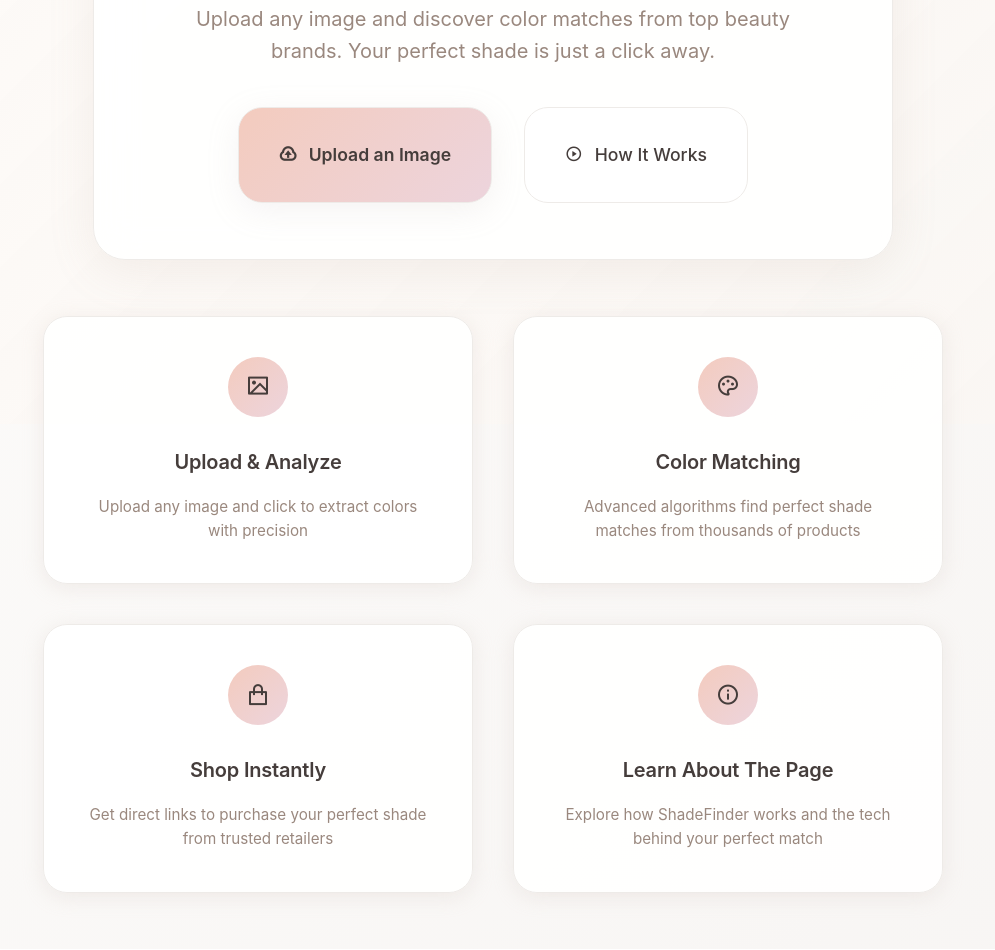
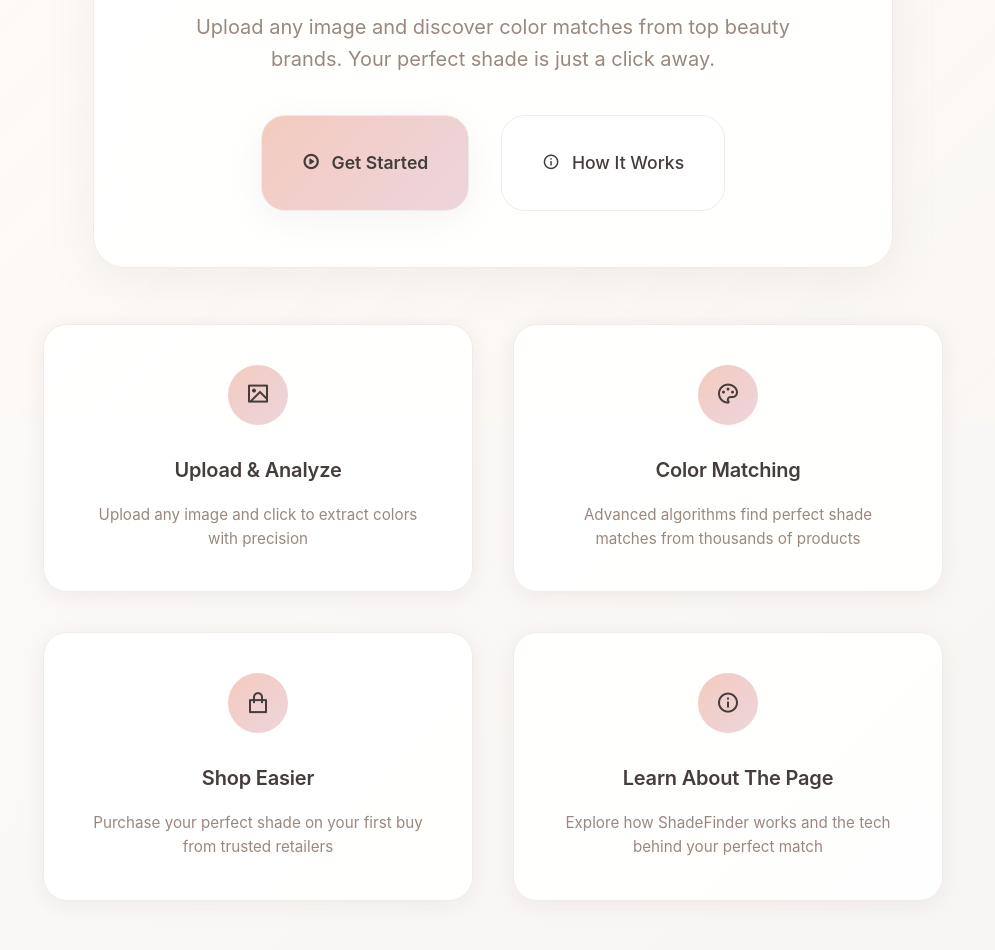
Before and after one commit to voh919/ShadeFinder, a plain HTML site: page home.html in a window 1280 px wide. Shown: the part 376-1326 px from the top of the page, without its empty margins (147-1142 px from the left). Drawn offline with nearby package versions, Linux system fonts and the light colour scheme.

Commit message:
debugged

```diff
--- a/assets/css/home.css
+++ b/assets/css/home.css
@@ -11,7 +11,7 @@ body {
     background-repeat: no-repeat;
     position: relative;
     margin: 0;
-    margin-top: 10vh;
+    margin-top: 11vh;
     padding: 0;
     min-height: 100vh;
 }
--- a/home.html
+++ b/home.html
@@ -18,14 +18,14 @@
     <link rel="stylesheet" href="assets/css/home.css">
 
     <!--=============== PAGE TITLE ===============-->
-    <title>Shade Finder | Find Your Perfect Color Match</title>
+    <title>ShadeFinder | Find Your Perfect Color Match</title>
 </head>
 
 <body>
     <!--=============== NAVIGATION ===============-->
     <nav class="navbar">
         <div class="nav-container">
-            <a href="index.html" class="nav-logo">
+            <a href="home.html" class="nav-logo">
                 <i class="ri-palette-line"></i>
                 ShadeFinder
             </a>
@@ -59,11 +59,11 @@
             <p class="hero-subtitle">Upload any image and discover color matches from top beauty brands. Your perfect shade is just a click away.</p>
             <div class="hero-buttons">
                 <a href="upload.html" class="primary-button">
-                    <i class="ri-upload-cloud-line"></i>
-                    Upload an Image
+                    <i class="ri-play-circle-line"></i>
+                    Get Started
                 </a>
                 <a href="explanation.html" class="secondary-button">
-                    <i class="ri-play-circle-line"></i>
+                    <i class="ri-information-line"></i>
                     How It Works
                 </a>
             </div>
@@ -88,8 +88,8 @@
                 <div class="feature-icon">
                     <i class="ri-shopping-bag-line"></i>
                 </div>
-                <h3>Shop Instantly</h3>
-                <p>Get direct links to purchase your perfect shade from trusted retailers</p>
+                <h3>Shop Easier</h3>
+                <p>Purchase your perfect shade on your first buy from trusted retailers</p>
             </div>
             <!-- 👇 ADD THIS NEW BOX -->
             <div class="feature-card">
```
Also changed, not shown: upload.html (+5 -5 lines).
